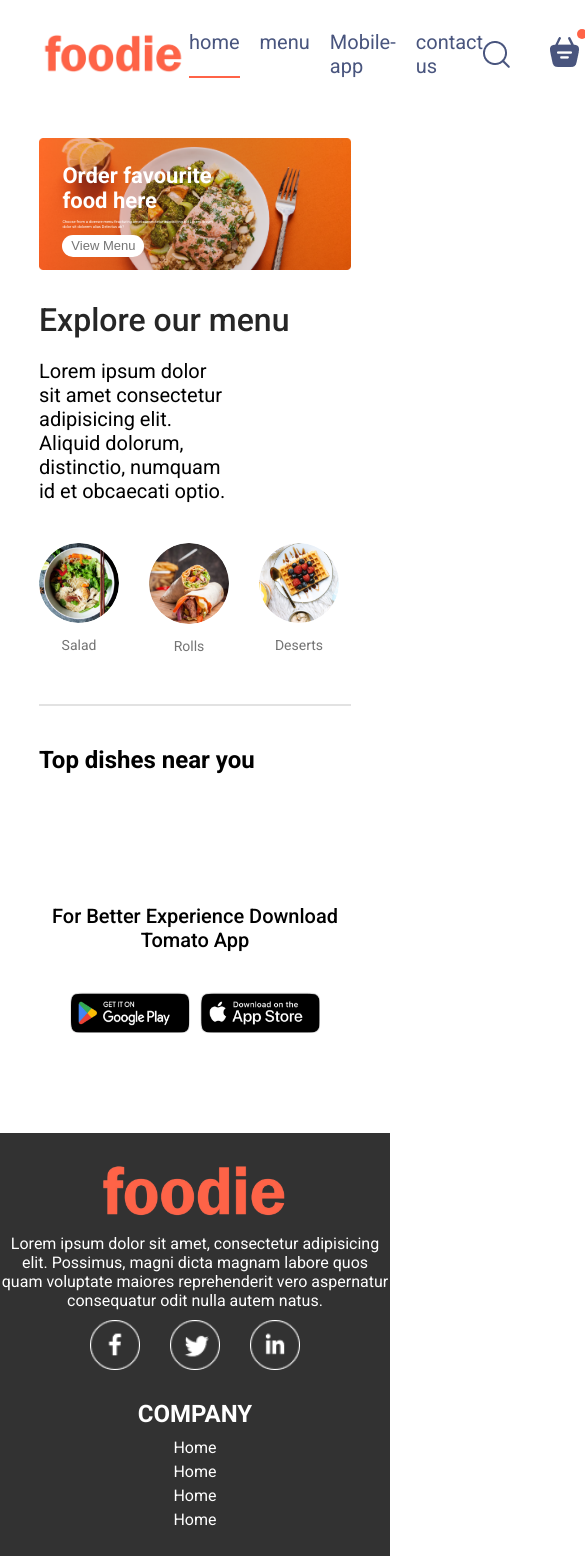
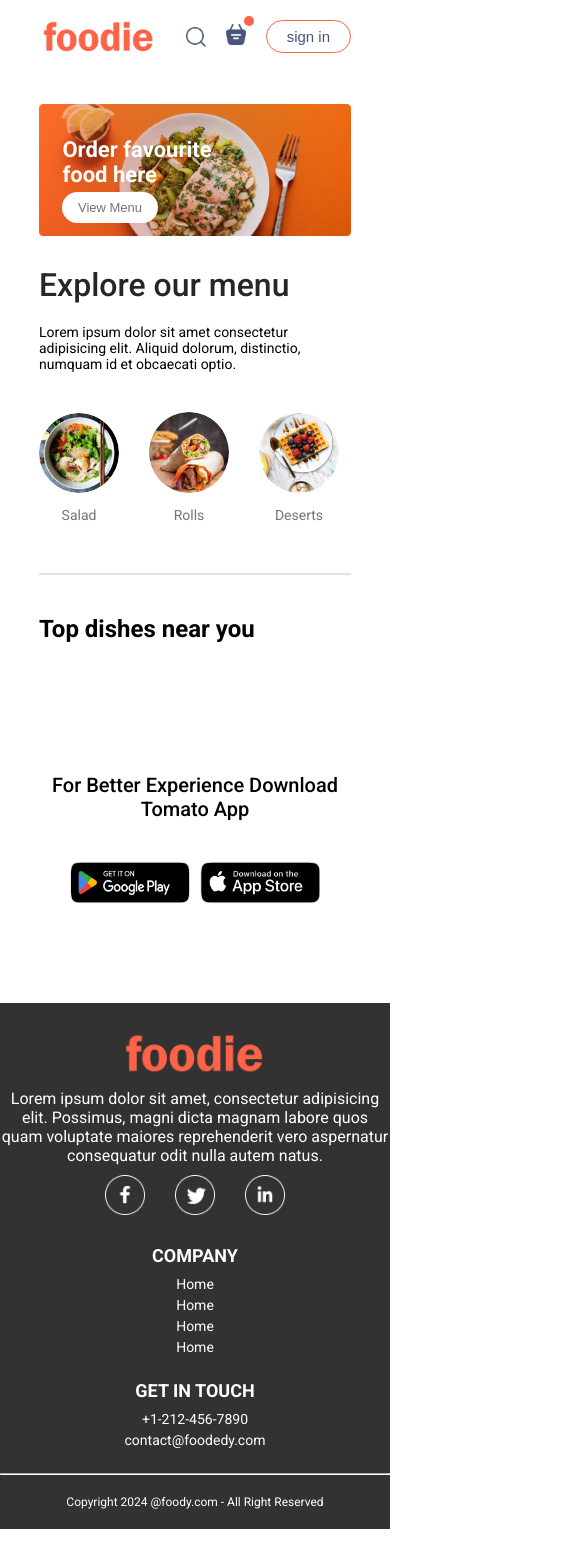
Before and after one commit to theprithwisingh/food-delivery-app-, a React (Vite) app in the folder frontend/: page / in a window 390 px wide. Shown: the top 1556 px of the page, 585 px wide, since content can reach past the window. After the commit the page ends 1529 px from the top, so only its background shows below. Built offline with nearby package versions, Linux system fonts and the light colour scheme.

Commit message:
Add  some resposiveness in frontend

```diff
--- a/frontend/src/Components/ExploreMenu/ExploreMenu.css
+++ b/frontend/src/Components/ExploreMenu/ExploreMenu.css
@@ -49,3 +49,10 @@
     border: 4px solid tomato;
     padding: 2px;
 }
+
+@media (max-width:1050px){
+    .explore-menu-text{
+        max-width:100%;
+        font-size: 14px;
+    }
+}
--- a/frontend/src/Components/ExploreMenu/ExploreMenu.jsx
+++ b/frontend/src/Components/ExploreMenu/ExploreMenu.jsx
@@ -3,14 +3,17 @@
 import { menu_list } from '../../assets/assets'
 const ExploreMenu = ({category,setCategory}) => {
   return (
-    <div className='explore-menu'>
+    <div className='explore-menu' id='explore-menu'>
       <h1>Explore our menu</h1>
       <p className='explore-menu-text'>Lorem ipsum dolor sit amet consectetur adipisicing elit. Aliquid dolorum, distinctio, numquam id et obcaecati optio.</p>
       <div className='explore-menu-list'>
        {menu_list.map((item,index)=>{
         return (
         <div key={index} className='explore-menu-list-item'>
-           <img onClick={()=>setCategory(prev=>prev===item.menu_name?"All":item.menu_name)} className={category===item.menu_name?"active":""} src={item.menu_image} alt="" />
+           <img
+                onClick={()=>setCategory(prev=>prev===item.menu_name?"All":item.menu_name)}
+                className={category===item.menu_name?"active":""} src={item.menu_image} alt=""
+           />
            <p>{item.menu_name}</p>
         </div>)
        })}
--- a/frontend/src/Components/FoodDisplay/FoodDisplay.jsx
+++ b/frontend/src/Components/FoodDisplay/FoodDisplay.jsx
@@ -9,7 +9,7 @@
       <h2>Top dishes near you</h2>
       <div className="food-display-list">
         {food_list.map((item,index)=>{
-          if (category==="All"||category===item.category) {
+          if (category==="All" || category===item.category) {
             return <FoodItem
             key={index}
             id={item._id}
--- a/frontend/src/Components/Footer/Footer.css
+++ b/frontend/src/Components/Footer/Footer.css
@@ -112,3 +112,124 @@
       text-align: left;
     }
   }
+  @media (min-width: 768px) {
+    .footer-content {
+        flex-direction: row;
+        justify-content: space-between;
+        align-items: flex-start;
+    }
+
+    .footer-content-left,
+    .footer-content-center,
+    .footer-content-right {
+        flex: 1;
+        text-align: left;
+    }
+
+    .footer-content-left img {
+        width: 200px;
+    }
+
+    .footer-social-icon img {
+        width: 50px;
+    }
+
+    .footer-content-center h2,
+    .footer-content-right h2 {
+        font-size: 22px;
+    }
+
+    .footer-content-center ul,
+    .footer-content-right ul {
+        padding: 0;
+    }
+
+    .footer-content-center li,
+    .footer-content-right li {
+        font-size: 16px;
+    }
+
+    .footer-copyright {
+        font-size: 14px;
+    }
+}
+@media (min-width: 576px) and (max-width: 767px) {
+  .footer-content {
+      flex-direction: column;
+      text-align: center;
+  }
+
+  .footer-content-left,
+  .footer-content-center,
+  .footer-content-right {
+      flex: 1 1 auto;
+      text-align: center;
+  }
+
+  .footer-content-left img {
+      width: 175px;
+  }
+
+  .footer-social-icon img {
+      width: 45px;
+  }
+
+  .footer-content-center h2,
+  .footer-content-right h2 {
+      font-size: 20px;
+  }
+
+  .footer-content-center ul,
+  .footer-content-right ul {
+      padding: 0 20px;
+  }
+
+  .footer-content-center li,
+  .footer-content-right li {
+      font-size: 15px;
+  }
+
+  .footer-copyright {
+      font-size: 13px;
+  }
+}
+@media (max-width: 575px) {
+  .footer-content {
+      flex-direction: column;
+      text-align: center;
+  }
+
+  .footer-content-left,
+  .footer-content-center,
+  .footer-content-right {
+      flex: 1 1 auto;
+      text-align: center;
+  }
+
+  .footer-content-left img {
+      width: 150px;
+  }
+
+  .footer-social-icon img {
+      width: 40px;
+  }
+
+  .footer-content-center h2,
+  .footer-content-right h2 {
+      font-size: 18px;
+  }
+
+  .footer-content-center ul,
+  .footer-content-right ul {
+      padding: 0 10px;
+  }
+
+  .footer-content-center li,
+  .footer-content-right li {
+      font-size: 14px;
+  }
+
+  .footer-copyright {
+      font-size: 12px;
+  }
+}
--- a/frontend/src/Components/Header/Header.css
+++ b/frontend/src/Components/Header/Header.css
@@ -34,3 +34,19 @@
     font-size: max(1vw,13px);
     border-radius:50px;
 }
+@media (max-width:1050px) {
+    .header-contents{
+        max-width: 45%;
+    }
+}
+@media (max-width:750px) {
+    .header-contents{
+        max-width: 60%;
+    }
+    .header-contents p{
+        display: none;
+    }
+    .header-contents button{
+        padding: 2vw 4vw;
+    }
+}
--- a/frontend/src/Components/Navbar/Navbar.css
+++ b/frontend/src/Components/Navbar/Navbar.css
@@ -50,3 +50,46 @@
     top:-8px;
     right:-8px;
 }
+@media (max-width:1050px) {
+    .navbar .logo{
+        width: 140px;
+    }
+    .navbar-menu{
+        gap: 20px;
+        font-size: 17px;
+    }
+    .navbar-right{
+        gap: 30px;
+    }
+    .navbar-right img{
+        width: 22px;
+    }
+    .navbar-right button{
+      padding: 8px 25px;
+    }
+}
+@media (max-width:900px) {
+    .navbar .logo{
+        width: 120px;
+    }
+    .navbar-menu{
+        gap: 20px;
+        font-size: 16px;
+    }
+    .navbar-right{
+        gap: 20px;
+    }
+    .navbar-right img{
+        width: 20px;
+    }
+    .navbar-right button{
+      padding: 7px 20px;
+      font-size: 15px;
+    }
+}
+@media (max-width:750px) {
+
+    .navbar-menu{
+     display: none;
+    }
+}
--- a/frontend/src/Components/Navbar/Navbar.jsx
+++ b/frontend/src/Components/Navbar/Navbar.jsx
@@ -1,7 +1,7 @@
 import React, { useState } from 'react'
 import './Navbar.css'
 import {assets} from '../../assets/assets';
-
+import {Link} from 'react-router-dom'
 const Navbar = () => {
   const [menu , setMenu] = useState('home')
   return (
@@ -9,10 +9,10 @@
       <img src={assets.logo} alt="" className='logo'/>
 
       <ul className='navbar-menu'>
-        <li onClick={()=>{setMenu("home")}} className={menu==='home'?'active':''}>home</li>
-        <li onClick={()=>{setMenu("menu")}} className={menu==='menu'?'active':''}>menu</li>
-        <li onClick={()=>{setMenu("Mobile-app")}} className={menu==='Mobile-app'?'active':''}>Mobile-app</li>
-        <li onClick={()=>{setMenu("contact-us")}} className={menu==='contact-us'?'active':''}>contact us</li>
+        <Link to='/' onClick={()=>{setMenu("home")}} className={menu==='home'?'active':''}>home</Link>
+        <a href='#explore-menu' onClick={()=>{setMenu("menu")}} className={menu==='menu'?'active':''}>menu</a>
+        <a href='#app-download' onClick={()=>{setMenu("Mobile-app")}} className={menu==='Mobile-app'?'active':''}>Mobile-app</a>
+        <a href='#footer' onClick={()=>{setMenu("contact-us")}} className={menu==='contact-us'?'active':''}>contact us</a>
       </ul>
 
       <div className='navbar-right'>
--- a/frontend/src/index.css
+++ b/frontend/src/index.css
@@ -3,6 +3,7 @@
     padding: 0;
     margin: 0;
     box-sizing: border-box;
+    scroll-behavior: smooth;
 }
 body{
     min-height:100vh;
```
